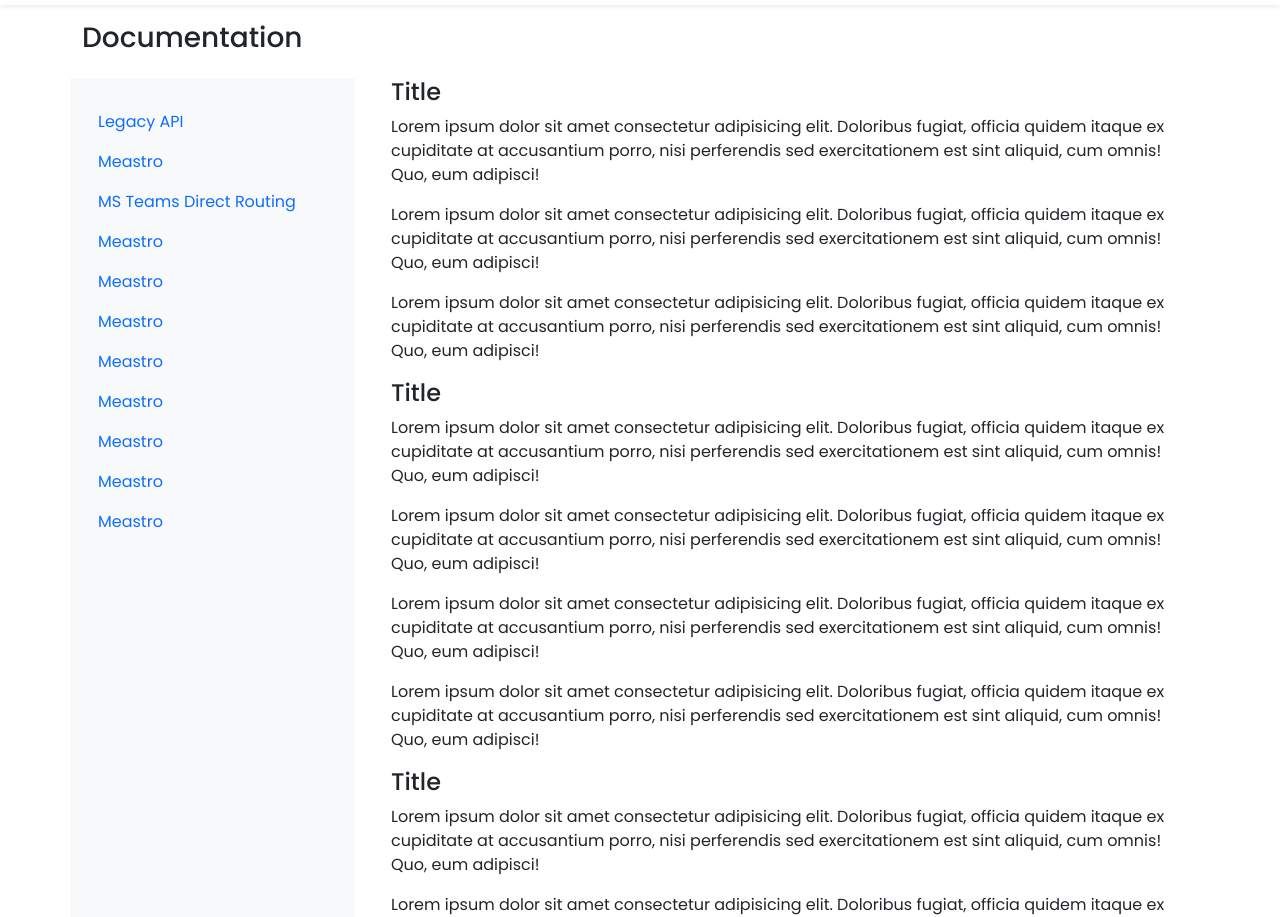
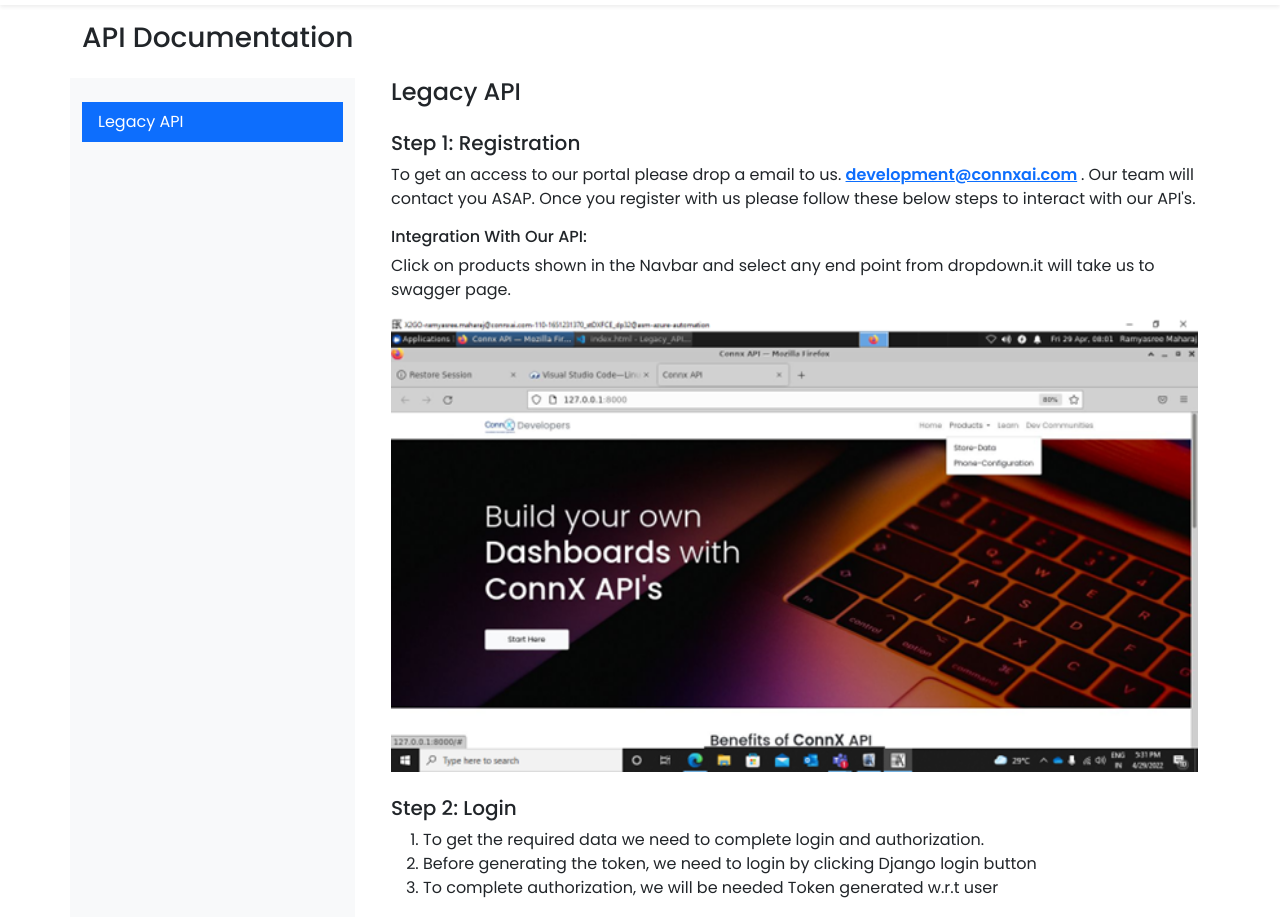
Before and after one commit to jsidhartha/legacy, a plain HTML site: page learn.html in a window 1280 px wide. Shown: the part 53-970 px from the top of the page. Drawn offline with nearby package versions, Linux system fonts and the light colour scheme.

Commit message:
Content updated in the Learn Page

```diff
--- a/learn.html
+++ b/learn.html
@@ -56,114 +56,78 @@
 
     <main>
       <div class="container">
-        <div class="row my-3"><h3>Documentation</h3></div>
+        <div class="row my-3"><h3>API Documentation</h3></div>
         <div class="row">
           <div class="col-md-3 bg-light py-4">
             <ul class="nav flex-column">
               <li class="nav-item">
-                <a class="nav-link active" aria-current="page" href="#"
+                <a class="nav-link bg-primary text-white active" aria-current="page" href="#"
                   >Legacy API</a
                 >
               </li>
-              <li class="nav-item">
+              <!-- <li class="nav-item">
                 <a class="nav-link" href="#">Meastro</a>
-              </li>
-              <li class="nav-item">
-                <a class="nav-link" href="#">MS Teams Direct Routing</a>
-              </li>
-              <li class="nav-item">
-                <a class="nav-link" href="#">Meastro</a>
-              </li>
-              <li class="nav-item">
-                <a class="nav-link" href="#">Meastro</a>
-              </li>
-              <li class="nav-item">
-                <a class="nav-link" href="#">Meastro</a>
-              </li>
-              <li class="nav-item">
-                <a class="nav-link" href="#">Meastro</a>
-              </li>
-              <li class="nav-item">
-                <a class="nav-link" href="#">Meastro</a>
-              </li>
-              <li class="nav-item">
-                <a class="nav-link" href="#">Meastro</a>
-              </li>
-              <li class="nav-item">
-                <a class="nav-link" href="#">Meastro</a>
-              </li>
-              <li class="nav-item">
-                <a class="nav-link" href="#">Meastro</a>
-              </li>
+              </li> -->
             </ul>
           </div>
           <div class="col-md-9">
             <div class="ms-4">
-              <h4>Title</h4>
+              <h4>Legacy API</h4>
+              <h5 class="mt-4">Step 1: Registration</h5>
               <p>
-                Lorem ipsum dolor sit amet consectetur adipisicing elit.
-                Doloribus fugiat, officia quidem itaque ex cupiditate at
-                accusantium porro, nisi perferendis sed exercitationem est sint
-                aliquid, cum omnis! Quo, eum adipisci!
-              </p>
-              <p>
-                Lorem ipsum dolor sit amet consectetur adipisicing elit.
-                Doloribus fugiat, officia quidem itaque ex cupiditate at
-                accusantium porro, nisi perferendis sed exercitationem est sint
-                aliquid, cum omnis! Quo, eum adipisci!
-              </p>
-              <p>
-                Lorem ipsum dolor sit amet consectetur adipisicing elit.
-                Doloribus fugiat, officia quidem itaque ex cupiditate at
-                accusantium porro, nisi perferendis sed exercitationem est sint
-                aliquid, cum omnis! Quo, eum adipisci!
+                To get an access to our portal please drop a email to us. <strong> <a href="development@connxai.com"> development@connxai.com</a> </strong>. Our team will contact you ASAP.
+                Once you register with us please follow these below steps to interact with our API's.
               </p>
 
-              <h4>Title</h4>
-              <p>
-                Lorem ipsum dolor sit amet consectetur adipisicing elit.
-                Doloribus fugiat, officia quidem itaque ex cupiditate at
-                accusantium porro, nisi perferendis sed exercitationem est sint
-                aliquid, cum omnis! Quo, eum adipisci!
-              </p>
-              <p>
-                Lorem ipsum dolor sit amet consectetur adipisicing elit.
-                Doloribus fugiat, officia quidem itaque ex cupiditate at
-                accusantium porro, nisi perferendis sed exercitationem est sint
-                aliquid, cum omnis! Quo, eum adipisci!
-              </p>
-              <p>
-                Lorem ipsum dolor sit amet consectetur adipisicing elit.
-                Doloribus fugiat, officia quidem itaque ex cupiditate at
-                accusantium porro, nisi perferendis sed exercitationem est sint
-                aliquid, cum omnis! Quo, eum adipisci!
-              </p>
-              <p>
-                Lorem ipsum dolor sit amet consectetur adipisicing elit.
-                Doloribus fugiat, officia quidem itaque ex cupiditate at
-                accusantium porro, nisi perferendis sed exercitationem est sint
-                aliquid, cum omnis! Quo, eum adipisci!
-              </p>
+              <h6>Integration With Our API:</h4>
 
-              <h4>Title</h4>
-              <p>
-                Lorem ipsum dolor sit amet consectetur adipisicing elit.
-                Doloribus fugiat, officia quidem itaque ex cupiditate at
-                accusantium porro, nisi perferendis sed exercitationem est sint
-                aliquid, cum omnis! Quo, eum adipisci!
-              </p>
-              <p>
-                Lorem ipsum dolor sit amet consectetur adipisicing elit.
-                Doloribus fugiat, officia quidem itaque ex cupiditate at
-                accusantium porro, nisi perferendis sed exercitationem est sint
-                aliquid, cum omnis! Quo, eum adipisci!
-              </p>
-              <p>
-                Lorem ipsum dolor sit amet consectetur adipisicing elit.
-                Doloribus fugiat, officia quidem itaque ex cupiditate at
-                accusantium porro, nisi perferendis sed exercitationem est sint
-                aliquid, cum omnis! Quo, eum adipisci!
-              </p>
+              <p>Click on products shown in the Navbar and select any end point from dropdown.it will take us to swagger page.</p>
+              <img src="img/img-1.png" alt="image One" width="100%">
+
+              <h5 class="mt-4">Step 2: Login</h4>
+              <ol>
+                <li>To get the required data we need to complete login and authorization.</li>
+                <li>Before generating the token, we need to login by clicking Django login button</li>
+                <li>To complete authorization, we will be needed Token generated w.r.t user</li>
+                <br>
+                <img src="img/img-2.png" alt="image One" width="100%">
+              </ol>
+
+              <h5 class="mt-4">Step 3: Collect Token</h5>
+              <ol>
+                <li>From the Django admin panel</li>
+                <li>Directly from swagger UI</li>
+              </ol>
+
+              <h5 class="mt-4">Generating token from swagger ui:</h5>
+              <ol>
+                <li>In above page click on “api” post</li>
+                <br>
+                <img src="img/img-3.png" alt="image One" width="100%">
+              </ol>
+
+              <h5 class="mt-4">Click on try it out</h4>
+              <p>Then it will allow us to edit our login credentials.after entering login credentials click on execute.</p>
+              <p>Then it will Under response body we will be generated.copy the generated token and click on Authorize located at right top corner of the page </p>
+
+              <ol>
+                <li>On click one window will pop up.then paste the generated token in given space.</li>
+                <img src="img/img-4.png" alt="image One" width="100%">
+                <br><br>
+                <li>Note:Token should be entered in format of “Token” generated token value</li>
+                <img src="img/img-5.png" alt="image One" width="100%">
+                <br><br>
+                <li>
+                  Click on “Authorize” , If Token is valid ,session will be start. If token is not valid it will throw an error while firing an API end point.
+                </li>
+                <img src="img/img-6.png" alt="image One" width="100%">
+                <br><br>
+                <li>Go to swagger page .here we can able to see endpoints. Select the required end point and click on”GET”</li>
+                <img src="img/img-7.png" alt="image One" width="100%">
+                <br><br>
+                <li>By clicking “try it out ” button it will allow us to enter the store number and click on “Execute”. API would be fired and we can able see the Json data on screen </li>
+                <img src="img/img-8.png" alt="image One" width="100%">
+              </ol>
             </div>
           </div>
         </div>
```
Also changed, not shown: img/img-1.png (added), img/img-2.png (added), img/img-3.png (added), img/img-4.png (added), img/img-5.png (added), img/img-6.png (added), img/img-7.png (added), img/img-8.png (added).
